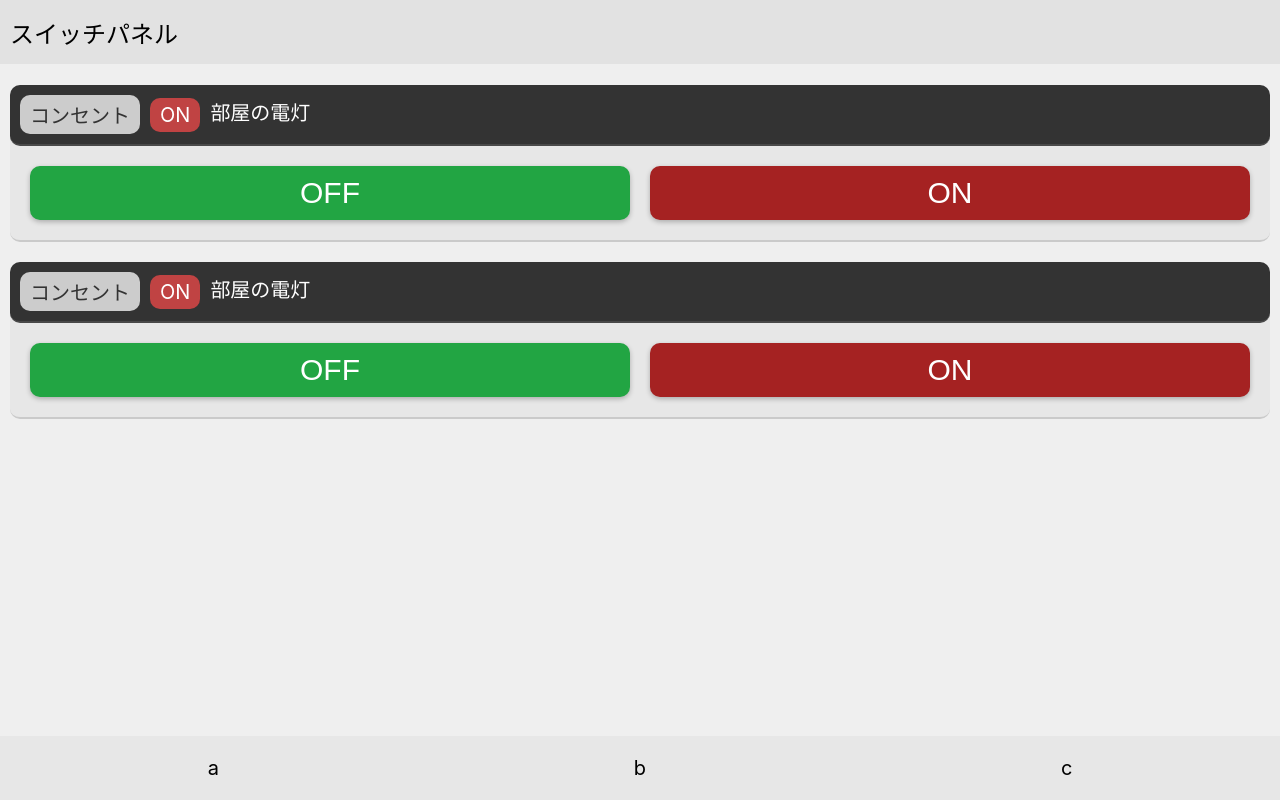
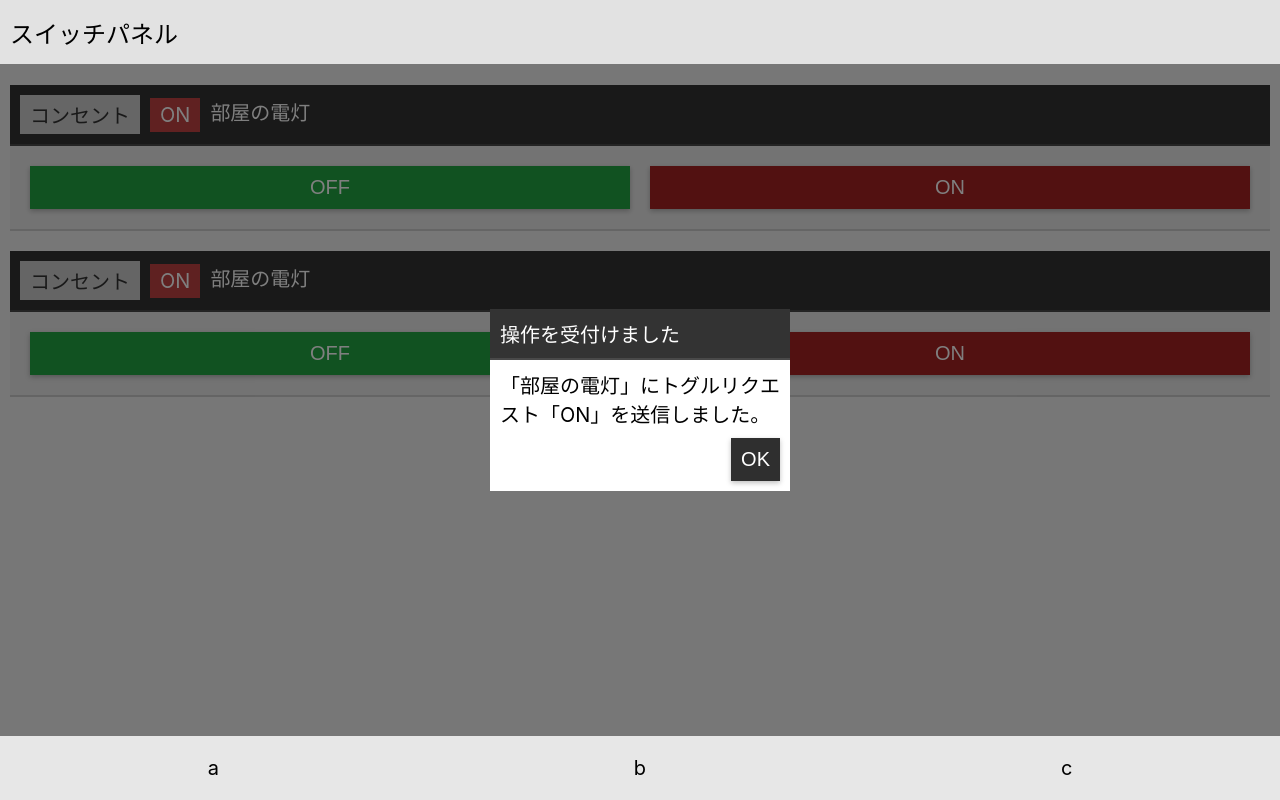
Before and after one commit to Kumi-comb/IO-T-ServerSide, a Nuxt app: page / in a window 1280 px wide. Built offline with nearby package versions, Linux system fonts and the light colour scheme.

Commit message:
モーダル仮実装

```diff
--- a/view/pages/index.vue
+++ b/view/pages/index.vue
@@ -6,9 +6,9 @@
         span.label.label-on ON
         | 部屋の電灯
       .panel_content.contentWrap
-        .contentWrap_item
+        .contentWrap_item.contentWrap_item-toggle
           button(@click='toggleOn("1")').btn.btn-block.btn-off OFF
-        .contentWrap_item
+        .contentWrap_item.contentWrap_item-toggle
           button(@click='toggleOff("1")').btn.btn-block.btn-on ON
     .panel
       .panel_header
@@ -16,12 +16,16 @@
         span.label.label-on ON
         | 部屋の電灯
       .panel_content.contentWrap
-        .contentWrap_item
+        .contentWrap_item.contentWrap_item-toggle
           button(@click='toggleOn("1")').btn.btn-block.btn-off OFF
-        .contentWrap_item
+        .contentWrap_item.contentWrap_item-toggle
           button(@click='toggleOff("1")').btn.btn-block.btn-on ON
-    //- .modalWrap
-    //-   .modal
+    .modalWrap
+      .modal
+        .modal_header 操作を受付けました
+        .modal_content 「部屋の電灯」にトグルリクエスト「ON」を送信しました。
+        .modal_footer
+          button.btn OK
 </template>
 
 <script>
@@ -45,13 +49,44 @@ export default {
 
 <style lang="scss">
 .modalWrap {
+  display: flex;
+  justify-content: center;
+  align-items: center;
+
   position: fixed;
   top: 64px;
   left: 0;
   width: 100%;
   height: calc(100% - 64px * 2);
 
-  background-color: rgba(0, 0, 0, 0.25);
+  background-color: rgba(0, 0, 0, 0.5);
+}
+.modal {
+  max-width: 300px;
+
+  background-color: #ffffff;
+
+  &_header {
+    padding: 10px;
+
+    background-color: #333333;
+    color: #ffffff;
+
+    border-bottom: 2px solid #494949;
+  }
+
+  &_content {
+    padding: 10px;
+  }
+
+  &_footer {
+    padding: 10px;
+    padding-top: 0;
+
+    text-align: right;
+  }
+
+  // border-radius: 10px;
 }
 
 .contentWrap {
@@ -73,7 +108,7 @@ export default {
   background-color: #e7e7e7;
 
   border-bottom: 2px solid #cacaca;
-  border-radius: 10px;
+  // border-radius: 10px;
 
   &:not(:last-child) {
     margin-bottom: 20px;
@@ -84,8 +119,9 @@ export default {
 
     background-color: #333333;
     color: #ffffff;
+
     border-bottom: 2px solid #494949;
-    border-radius: 10px;
+    // border-radius: 10px;
   }
 
   &_content {
@@ -96,12 +132,12 @@ export default {
 .btn {
   padding: 10px;
 
-  border-radius: 10px;
+  // border-radius: 10px;
 
   background-color: #2f2f2f;
   color: #ffffff;
   box-shadow: 0 2px 5px rgba(0, 0, 0, 0.25);
-  font-size: 1.5em;
+  font-size: 1em;
 
   border: none;
   cursor: pointer;
@@ -144,7 +180,7 @@ export default {
   background-color: #cccccc;
   color: #333333;
 
-  border-radius: 10px;
+  // border-radius: 10px;
 
   &-off {
     background-color: #43c05e;
```
